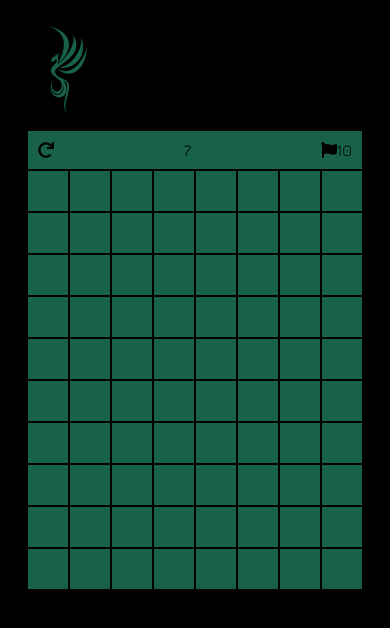
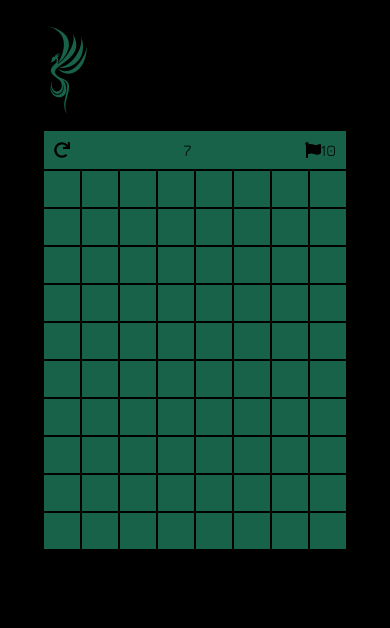
Before and after one commit to tevyt/minesweeper, a React (Create React App) app: page / in a window 390 px wide. Shown: the top 628 px of the page. Built offline with nearby package versions, Linux system fonts and the light colour scheme.

Commit message:
bug: Reduces square width on mobile.
On iPhone5 the grid was a little too big. Square width has been reduced
to 36px on mobile.

```diff
--- a/src/components/mine-square/MineSquare.scss
+++ b/src/components/mine-square/MineSquare.scss
@@ -3,8 +3,8 @@
   width: 60px;
   height: 60px;
   @media screen and (max-width: 414px) {
-    width: 40px;
-    height: 40px;
+    width: 36px;
+    height: 36px;
   }
   display: flex;
   justify-content: center;
```
